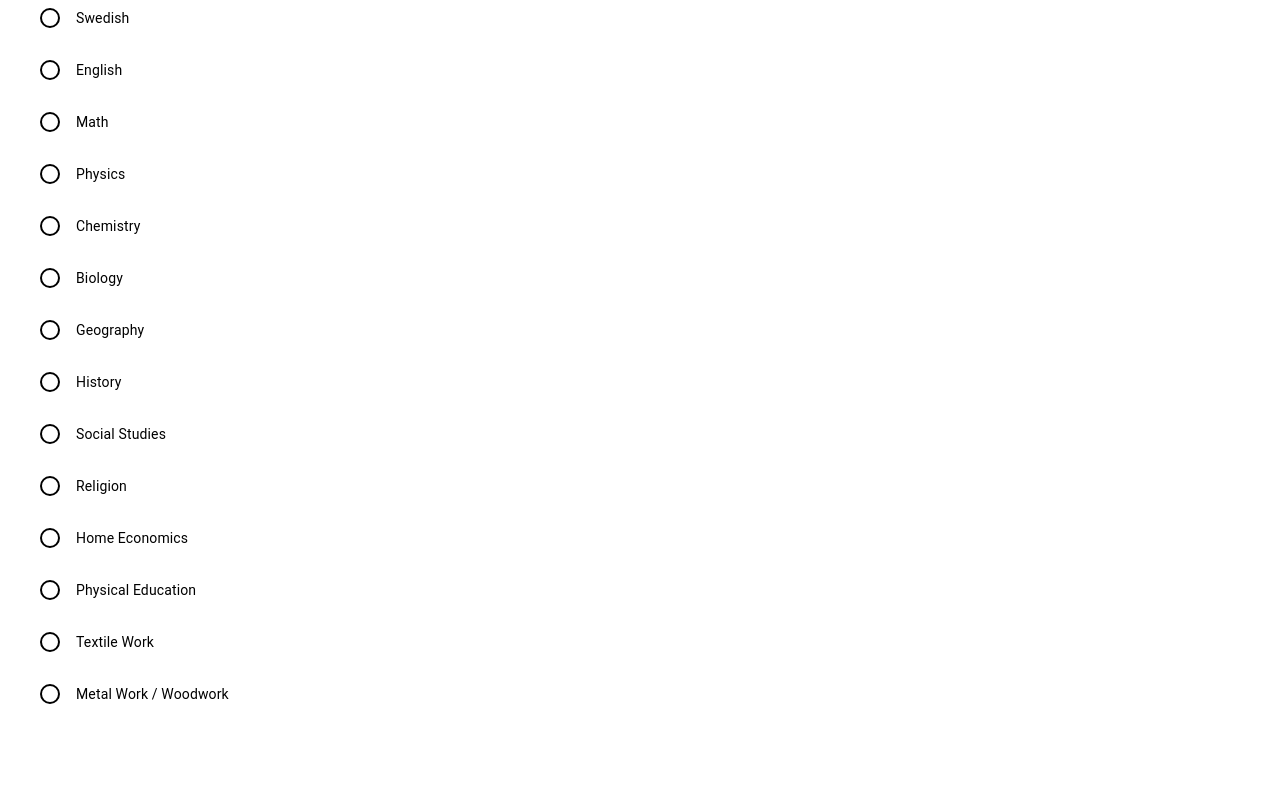
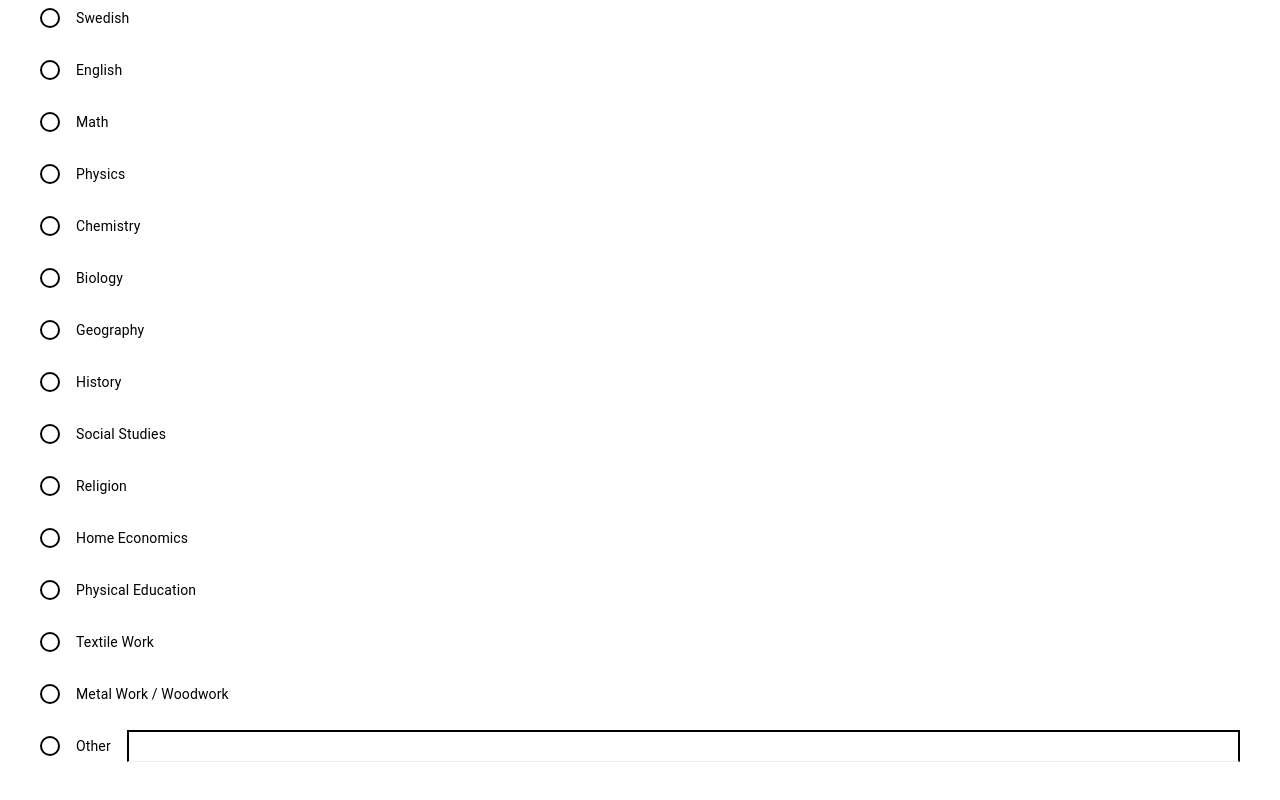
Before and after one commit to juhohey/jobhelper, a Vue app: page /#/profile/subjects in a window 1280 px wide. Shown: the part 262-1062 px from the top of the page. Before the commit the page ends 1014 px from the top, so only its background shows below. Built offline with nearby package versions, Linux system fonts and the light colour scheme.

Commit message:
Form free input

```diff
--- a/src/components/OptionList.vue
+++ b/src/components/OptionList.vue
@@ -1,5 +1,5 @@
 <template>
-    <div class="flex-col">
+    <div class="list-container">
         <md-checkbox v-for="option in options" :key="option.name"
             v-model="selectedOptions"
             value="option"
@@ -7,6 +7,15 @@
         >
             {{ option.name }}
         </md-checkbox>
+        <div class="other">
+            <md-checkbox @change="logChange">
+                Other
+            </md-checkbox>
+            <md-field>
+                <!-- <label>asd</label> -->
+                <md-input v-model="initial"></md-input>
+            </md-field>
+        </div>
     </div>
 </template>
 
@@ -14,6 +23,11 @@
     export default {
         name: 'OptionsList',
         props: ['options', 'selectedOptions'],
+        data() {
+            return {
+                initial: '',
+            };
+        },
         methods: {
             logChange(e) {
                 console.log(this.selectedOptions);
@@ -23,8 +37,16 @@
 </script>
 
 <style scoped>
-    .flex-col {
+    .list-container {
         display: flex;
         flex-direction: column;
     }
+    .other {
+        display: flex;
+    }
+    .other input[type="text"] {
+        border: 2px solid;
+        transform: translateY(-10px);
+        padding: 0 16px;
+    }
 </style>
```
